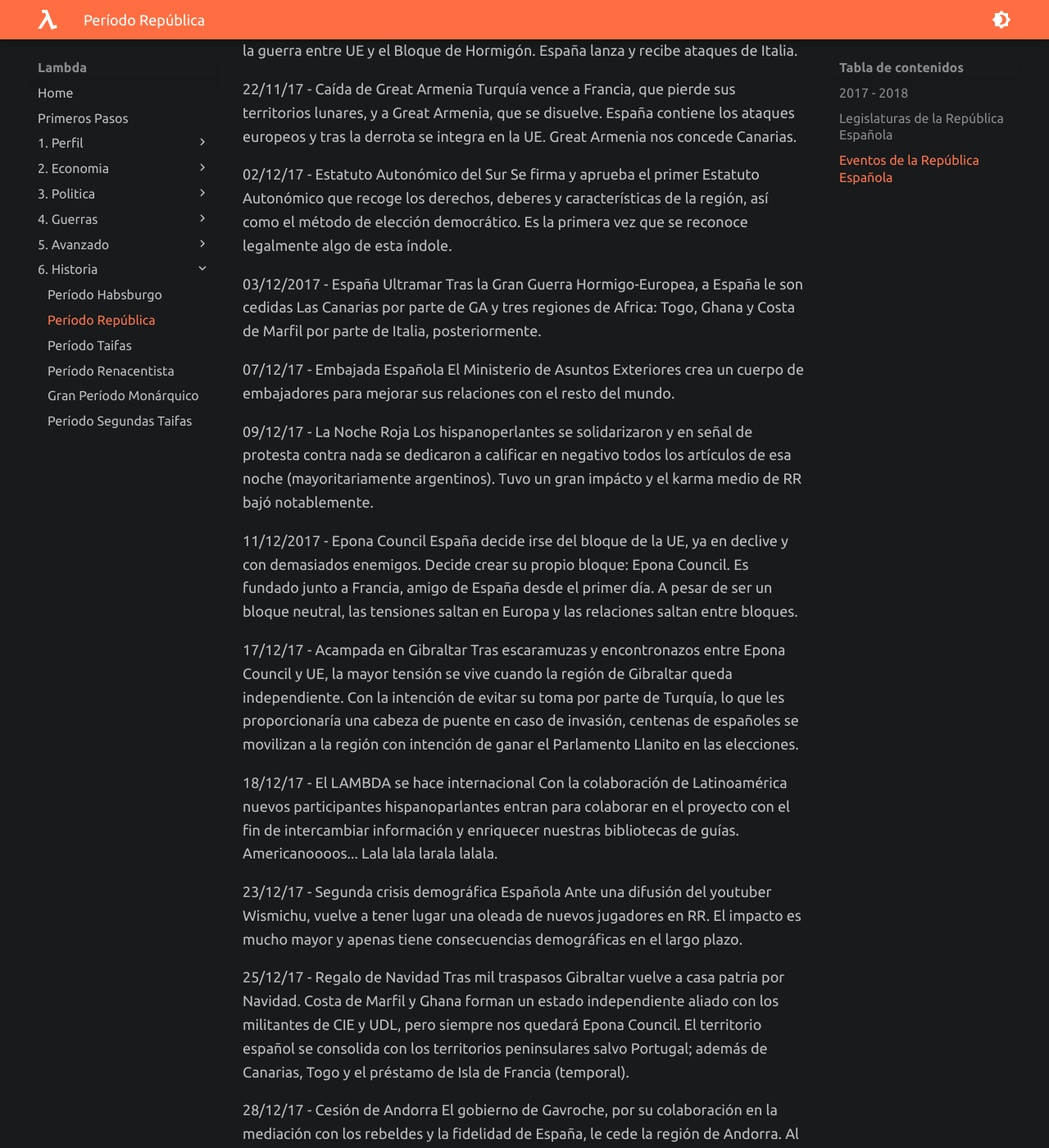
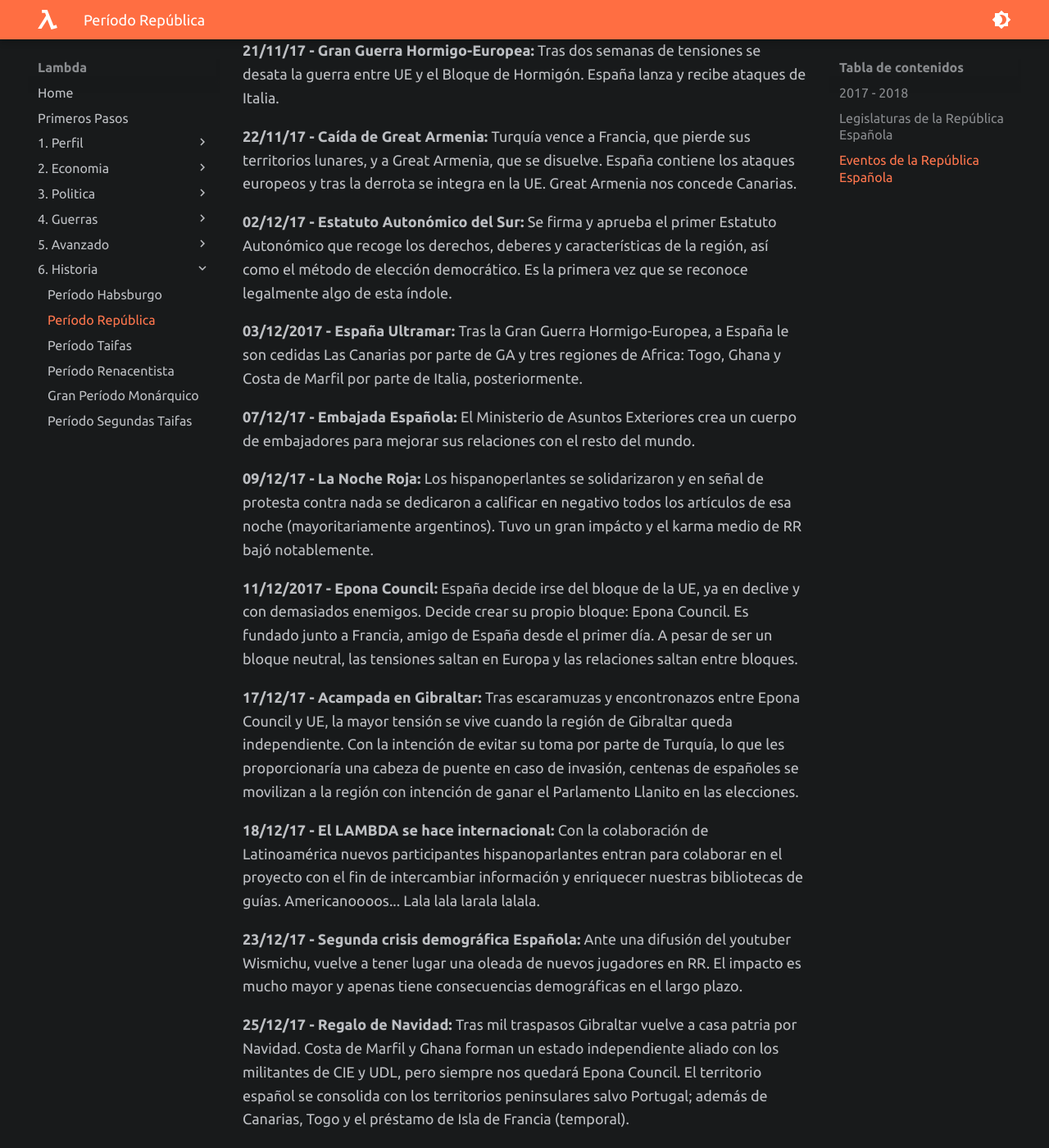
Before and after one commit to pbl0/lambda-mkdocs-material, an MkDocs documentation site: the page built from docs/6.-Historia/02-Periodo-Republica.md, in a window 1280 px wide and 1400 px high, scrolled down 4017 px. Shown: the whole window at 82% size. Built offline with MkDocs 1.6.1 and Material for MkDocs 9.7.7, drawn with Linux system fonts in a browser that asks for light colours; some of the changed text lies outside the part shown.

Commit message:
correciones

```diff
--- a/docs/6.-Historia/02-Periodo-Republica.md
+++ b/docs/6.-Historia/02-Periodo-Republica.md
@@ -50,200 +50,202 @@ Dictadura y reinado democrático (fail)
 Llamada a las Cortes
 - 27/03/18: División final y disolución de las cortes.
 
+* * *
+
 ## Eventos de la República Española
 
-21/07/17 - Apertura de los servidores en España
+**21/07/17 - Apertura de los servidores en España:**
 Al principio sin mucho éxito, pero a las semanas un atajo de noobs castellano-parlantes invaden la Península con ansias de poder y sin la más remota idea de cómo va el juego. Los Habsburgo que la habitan comienzan a temblar...
 
-16/08/17 - Creación del PSOE
+**16/08/17 - Creación del PSOE:**
 Surge el PSOE como primer partido clave a la oposición de los Habsburgo, creado por David Oval.
 
-24/08/17 - Revueltas italianas
+**24/08/17 - Revueltas italianas:**
 Surgen disturbios en el país vecino. Los españoles migran y colaboran en ellas. Esto les llena de esperanzas de emancipación en su propio país.
 
-28/08/17 - Revuelta del Sur
+**28/08/17 - Revuelta del Sur:**
 Tiene lugar la mayor revuelta hasta la fecha, donde intervienen muchos de nuestros líderes actuales. Ganan los Habsburgo por amplio margen, aunque en las elecciones gana el PSOE español.
 
-01/09/17 - Tratado de Lisboa
+**01/09/17 - Tratado de Lisboa:**
 Se firma un alto el fuego entre golpistas y la monarquía. Se rompe dos horas después.
 
-03/09/17 - Victoria del PSOE
+**03/09/17 - Victoria del PSOE:**
 Vuelve a ganar el PSOE las elecciones, dejando clara su supremacía en el parlamento. Comienza el periodo revolucionario de casi una semana.
 
-07/09/17 - Venta a Форпост Агарти
+**07/09/17 - Venta a Форпост Агарти:**
 Tras una semana de golpes constantes, los Habsburgo venden la Península para recuperar su inversión. Los habitantes españoles recrudece su guerrilla.
 
-08/09/17 - Nacimiento de Zamora
+**08/09/17 - Nacimiento de Zamora:**
 Los rebeldes huyen de la represión de los Habsburgo a la región independiente de Marcas, en Italia, bajo el mando de Chusa (gitana carismática). Al día de ganar las elecciones, se forma el estado independiente de Zamora; el primer bastión español libre del régimen Habsburgo.
 
-09/09/17 - Disgregación del PNB
+**09/09/17 - Disgregación del PNB:**
 El partido que reunía la mayoría de los veteranos españoles de hoy en día se disgrega en múltiples fuerzas políticas.
 
-14/09/17 - Guerra de Independencia Española
+**14/09/17 - Guerra de Independencia Española:**
 Comienzan las guerras pactadas con todos los rusos para lograr la emancipación española.
 
-15/09/17 - Proclamación de la República
+**15/09/17 - Proclamación de la República:**
 Independencia de Madrid contra los extranjeros. Tras revueltas y negociaciones se proclama la República Española, a la vez que la de Portugal.
 
-16/09/17 - Consolidación de la República
+**16/09/17 - Consolidación de la República:**
 Se crean las Cortes por consenso de los partidos y se pone en marcha el periodo legislativo con Rothar (PCE) a la cabeza. España es un país subdesarrollado y en ruinas por la guerra (en nivel 1).
 
-17/09/17 - Aparición de la UE y salida del BOE
+**17/09/17 - Aparición de la UE y salida del BOE:**
 
-18/09/17 - Establecimiento territorial
+**18/09/17 - Establecimiento territorial:**
 Tras finalizar las campañas militares, el país se establece en la Península con 1129 habitantes.
 
-24/09/17 - Surge el Sócrates y el RVT
+**24/09/17 - Surge el Sócrates y el RVT:**
 Aparece un cuerpo de instrucción para novatos de la mano de los primeros veteranos y en Italia un cuerpo paramilitar de lucha en conflictos internacionales.
 
-25/09/17 - Se funda el INE
+**25/09/17 - Se funda el INE:**
 El Instituto Nacional de Estadísticas surge como idea y comienza su labor, siguiendo la línea de trabajo de Joan Rovira.
 
-01/10/17 - Autonomía de Barcelona
+**01/10/17 - Autonomía de Barcelona:**
 Se concede la primera autonomía española, con Pau Catacumbes como gobernador.
 
-16/10/17 - Salida y fin de la UE
+**16/10/17 - Salida y fin de la UE:**
 Tras la invasión de Dinamarca por parte de los turcos y de Austria por parte de los italianos, el bloque se disuelve y España se une al Bloque de Hormigón.
 
-20/10/17 - Nacimiento de FAI
+**20/10/17 - Nacimiento de FAI:**
 Surge el partido anarquista por excelencia en España del Sur. Tras migraciones internacionales termina en Guinea, donde se asienta en Enero.
 
-21/10/17 - Dictadura
+**21/10/17 - Dictadura:**
 Tras el primer boom demográfico de nuevos jugadores y su consecuente crisis, el Parlamento decreta una dictadura provisional para garantizar la estabilidad política al mando del Sr. Lobo, siendo el primer rey español en España.
 
-01/11/17 - Vuelta a la República
+**01/11/17 - Vuelta a la República:**
 Sr. Lobo abdica y convoca a las cortes con el fin de devolver la República.
 
-06/11/17 - Aparecen las FFAA
+**06/11/17 - Aparecen las FFAA:**
 España cuenta con ejército profesional de voluntarios por primera vez en su historia. Más tarde, surgen tensiones con Italia.
 
-13/11/17 - Desmantelamiento de las FFAA
+**13/11/17 - Desmantelamiento de las FFAA:**
 Pipo muere.
 
-16/11/17 - Primera gala de Intervisión
+**16/11/17 - Primera gala de Intervisión:**
 Los gallos de JuanjoDead representando al gulag de Murcia nos sorprenden casi tanto como que haya cumplido un proyecto. Aún hoy nos preguntamos qué pasó y qué fue aquello.
 
-21/11/17 - Gran Guerra Hormigo-Europea
+**21/11/17 - Gran Guerra Hormigo-Europea:**
 Tras dos semanas de tensiones se desata la guerra entre UE y el Bloque de Hormigón. España lanza y recibe ataques de Italia.
 
-22/11/17 - Caída de Great Armenia
+**22/11/17 - Caída de Great Armenia:**
 Turquía vence a Francia, que pierde sus territorios lunares, y a Great Armenia, que se disuelve. España contiene los ataques europeos y tras la derrota se integra en la UE. Great Armenia nos concede Canarias.
 
-02/12/17 - Estatuto Autonómico del Sur
+**02/12/17 - Estatuto Autonómico del Sur:**
 Se firma y aprueba el primer Estatuto Autonómico que recoge los derechos, deberes y características de la región, así como el método de elección democrático. Es la primera vez que se reconoce legalmente algo de esta índole.
 
-03/12/2017 - España Ultramar
+**03/12/2017 - España Ultramar:**
 Tras la Gran Guerra Hormigo-Europea, a España le son cedidas Las Canarias por parte de GA y tres regiones de Africa: Togo, Ghana y Costa de Marfil por parte de Italia, posteriormente.
 
-07/12/17 - Embajada Española
+**07/12/17 - Embajada Española:**
 El Ministerio de Asuntos Exteriores crea un cuerpo de embajadores para mejorar sus relaciones con el resto del mundo.
 
-09/12/17 - La Noche Roja
+**09/12/17 - La Noche Roja:**
 Los hispanoperlantes se solidarizaron y en señal de protesta contra nada se dedicaron a calificar en negativo todos los artículos de esa noche (mayoritariamente argentinos). Tuvo un gran impácto y el karma medio de RR bajó notablemente.
 
-11/12/2017 - Epona Council
+**11/12/2017 - Epona Council:**
 España decide irse del bloque de la UE, ya en declive y con demasiados enemigos. Decide crear su propio bloque: Epona Council. Es fundado junto a Francia, amigo de España desde el primer día. A pesar de ser un bloque neutral, las tensiones saltan en Europa y las relaciones saltan entre bloques.
 
-17/12/17 - Acampada en Gibraltar
+**17/12/17 - Acampada en Gibraltar:**
 Tras escaramuzas y encontronazos entre Epona Council y UE, la mayor tensión se vive cuando la región de Gibraltar queda independiente. Con la intención de evitar su toma por parte de Turquía, lo que les proporcionaría una cabeza de puente en caso de invasión, centenas de españoles se movilizan a la región con intención de ganar el Parlamento Llanito en las elecciones.
 
-18/12/17 - El LAMBDA se hace internacional
+**18/12/17 - El LAMBDA se hace internacional:**
 Con la colaboración de Latinoamérica nuevos participantes hispanoparlantes entran para colaborar en el proyecto con el fin de intercambiar información y enriquecer nuestras bibliotecas de guías. Americanoooos... Lala lala larala lalala.
 
-23/12/17 - Segunda crisis demográfica Española
+**23/12/17 - Segunda crisis demográfica Española:**
 Ante una difusión del youtuber Wismichu, vuelve a tener lugar una oleada de nuevos jugadores en RR. El impacto es mucho mayor y apenas tiene consecuencias demográficas en el largo plazo.
 
-25/12/17 - Regalo de Navidad
+**25/12/17 - Regalo de Navidad:**
 Tras mil traspasos Gibraltar vuelve a casa patria por Navidad. Costa de Marfil y Ghana forman un estado independiente aliado con los militantes de CIE y UDL, pero siempre nos quedará Epona Council. El territorio español se consolida con los territorios peninsulares salvo Portugal; además de Canarias, Togo y el préstamo de Isla de Francia (temporal).
 
-28/12/17 - Cesión de Andorra
+**28/12/17 - Cesión de Andorra:**
 El gobierno de Gavroche, por su colaboración en la mediación con los rebeldes y la fidelidad de España, le cede la región de Andorra. Al día siguiente le es cedido su rango de autonomía.
 
-30/12/17 - Despedida de Viriato
+**30/12/17 - Despedida de Viriato:**
 Viriato decide abandonar el cargo de Director del Lambda y se convocan elecciones. Las gana Velorum.
 
-02/01/18 - Guerra Civil Francesa
+**02/01/18 - Guerra Civil Francesa:**
 Las negociaciones con los rebeldes de UD fallan. Cuando el primer golpe de estado francés estalla en Luxemburgo la NWO (antigua UE) y Epona Council intervienen.
 
-03/01/18 - Baguette quemada
+**03/01/18 - Baguette quemada:**
 Epona Council arrasa cuantos territorios puede antes de que los rebeldes franceses tomen el gobierno. Gavroche, rey de Francia, huye del país.
 
-04/01/18 - Victoria de UD
+**04/01/18 - Victoria de UD:**
 Los franceses se hacen con el control de Francia y se unen a NWO.
 
-08/01/18 - Batalla de Magadán
+**08/01/18 - Batalla de Magadán:**
 Tiene lugar la mayor batalla hasta la fecha, y con diferencia. Los atacantes turcos se imponen a los soviéticos y toman esta región.
 
-09/01/18 - Al-Andalus
+**09/01/18 - Al-Andalus:**
 Se crea la primera macroautonomía de España, que comprende España del Sur y Gibraltar.
 
-10/01/18 - Escisión de la NWO
+**10/01/18 - Escisión de la NWO:**
 Turquía amenaza con invadir Madrid por mar, a lo que los españoles responden "turquizando" sus perfiles. Paralelamente, la NWO se divide en bloques más pequeños como protesta al afán expansionista.
 
-12/01/18 - Cambio de paradigma
+**12/01/18 - Cambio de paradigma:**
 La CRP se disuelve y PCE se junta a FRE y FNP para gobernar. FLD, USH y PSOE se consolidan como la oposición. Surgen nuevos proyectos como polémico IBR (impuesto a las donaciones).
 
-17/01/18 - Conflicto con Brasil
+**17/01/18 - Conflicto con Brasil:**
 España ayuda a Venezuela cuando es atacada por Brasil; pero pierde parte de sus regiones, el Bloque Hispano se disuelve y varios estados integrantes entran a Epona.
 
-18/01/18 - Golpe en Barcelona
+**18/01/18 - Golpe en Barcelona:**
 Mientras las fuerzas españolas están en Latinoamerica, los partidos catalanes comienzan un golpe independentista, que es rápidamente sofocado.
 
-20/01/18 - Escisión de España
+**20/01/18 - Escisión de España:**
 Por consenso, PCE independiza la región de Canarias en un estado insular. Las tensiones separatistas crecen y la oposición entra al gobierno.
 
-26/01/18 - División de regiones
+**26/01/18 - División de regiones:**
 Surgen las comunidades autónomas españolas como territorios nuevos e independientes. Se aseguran migrando durante la semana correspondiente al periodo de paz, no sin ciertos conflictos secesionistas. Tiene lugar el Segundo Boom Español.
 
-02/02/18 - Partida de FNP y cesión de Murcia
+**02/02/18 - Partida de FNP y cesión de Murcia:**
 Tras asegurar Extremadura FNP abandona España con el beneplácito del gobierno para buscarse la vida. Murcia se cede a Atlantis.
 
-04/02/18 - Unificación de España
+**04/02/18 - Unificación de España:**
 Las regiones se anexionan paulatinamente a excepción de Cataluña, que mantiene su independencia. La República Española consta de 18 - territorios.
 
-05/02/18 - Guerra Civil Española
+**05/02/18 - Guerra Civil Española:**
 Ante la negativa de anexión de la República Catalana, se declara la guerra para la toma de Cataluña por las armas.
 
-06/02/18 - Periodo golpista
+**06/02/18 - Periodo golpista:**
 Tras la caída de la República Catalana comienzan golpes de estado por todo el territorio nacional. Tanto autóctonos como invitados de Cataluña participan en las revueltas.
 
-09/02/18 - Fin del conflicto
+**09/02/18 - Fin del conflicto:**
 Prácticamente la totalidad de los invitados golpistas desisten y los golpes pierden fuerza. La situación parece controlada.
 
-10/02/18 - Anexión de UE
+**10/02/18 - Anexión de UE:**
 Los países neutrales de la UE se unen a Epona, creciendo enormemente en miembros. Las relaciones con NWO mejoran y con DOM empeoran.
 
-16/02/18 - Senado Español
+**16/02/18 - Senado Español:**
 Se produce la separación entre legislativo y ejecutivo. Empieza el proyecto federal.
 
-18/02/18 - Golpe en Valencia
+**18/02/18 - Golpe en Valencia:**
 Una revolución relámpago por separatistas catalanes independiza la región, que termina anexionándose de nuevo una semana más tarde.
 
-24/02/18 - Nacimiento de UN
+**24/02/18 - Nacimiento de UN:**
 NWO pasa a UN, por lo que el líder deja de ser Rumanía para ser Italia.
 
-25/02/18 - Batalla de Gauten
+**25/02/18 - Batalla de Gauten:**
 La primera gran victoria de Epona permite consolidar su posición en África tras derrotar a Turquía.
 
-28/02/18 - División de Epona
+**28/02/18 - División de Epona:**
 Ante tal vez la mayor guerra mundial de RR, Epona se divide en dos bloques, uno partidario de la neutralidad y otro en favor del bloque ruso o AB. España permanece neutral.
 
-03/03/18 - Ataque de DDoS
+**03/03/18 - Ataque de DDoS:**
 El servidor de RR cae por ataques de hackers y permanece 4 días fallando. Tras volver el administrador da 1 mes de Premium y 4k de G.
 
-10/03/18 - La Gran Guerra
+**10/03/18 - La Gran Guerra:**
 La Federación Yuznaya le declara la guerra a Turquía y lanza un ataque a la región de Krasnodar. Comienza la guerra abierta tras semanas de tensiones entre los mayores bloques de RR.
 
-11/03/18 - Independencia de Cataluña
+**11/03/18 - Independencia de Cataluña::**
 Tras un golpe pactado el territorio de Cataluña se independiza, perteneciendo a Epona.
 
-14/03/18 - Independencia de País Vasco, Valencia y Aragón
+**14/03/18 - Independencia de País Vasco, Valencia y Aragón:**
 Vía Parlamento, se acuerda su separación y la formación de Euskalherria con EHA y Valencia+Baleares con USH y asociados. Dos días más tarde se independiza Aragón.
 
-21/03/18 - Independencia de Bastión Legendario
+**21/03/18 - Independencia de Bastión Legendario:**
 Se independiza y conforma el último de los territorios independientes en el Norte. La Península queda conformada finalmente en el modelo federal.
 
-26/03/18 - Reconsolidación de Andorra
+**26/03/18 - Reconsolidación de Andorra:**
 La península queda conformada en un modelo federal, subdividida. Es el fin de España como país.
 
 * * *
```
Also changed, not shown: docs/6.-Historia/03-Periodo-Taifas.md (+88 -88 lines), docs/6.-Historia/04-Periodo-Renacentista.md (+2 -2 lines), docs/6.-Historia/06-Periodo-Taifas2021.md (+4 -4 lines), docs/index.md (+3 -3 lines).
